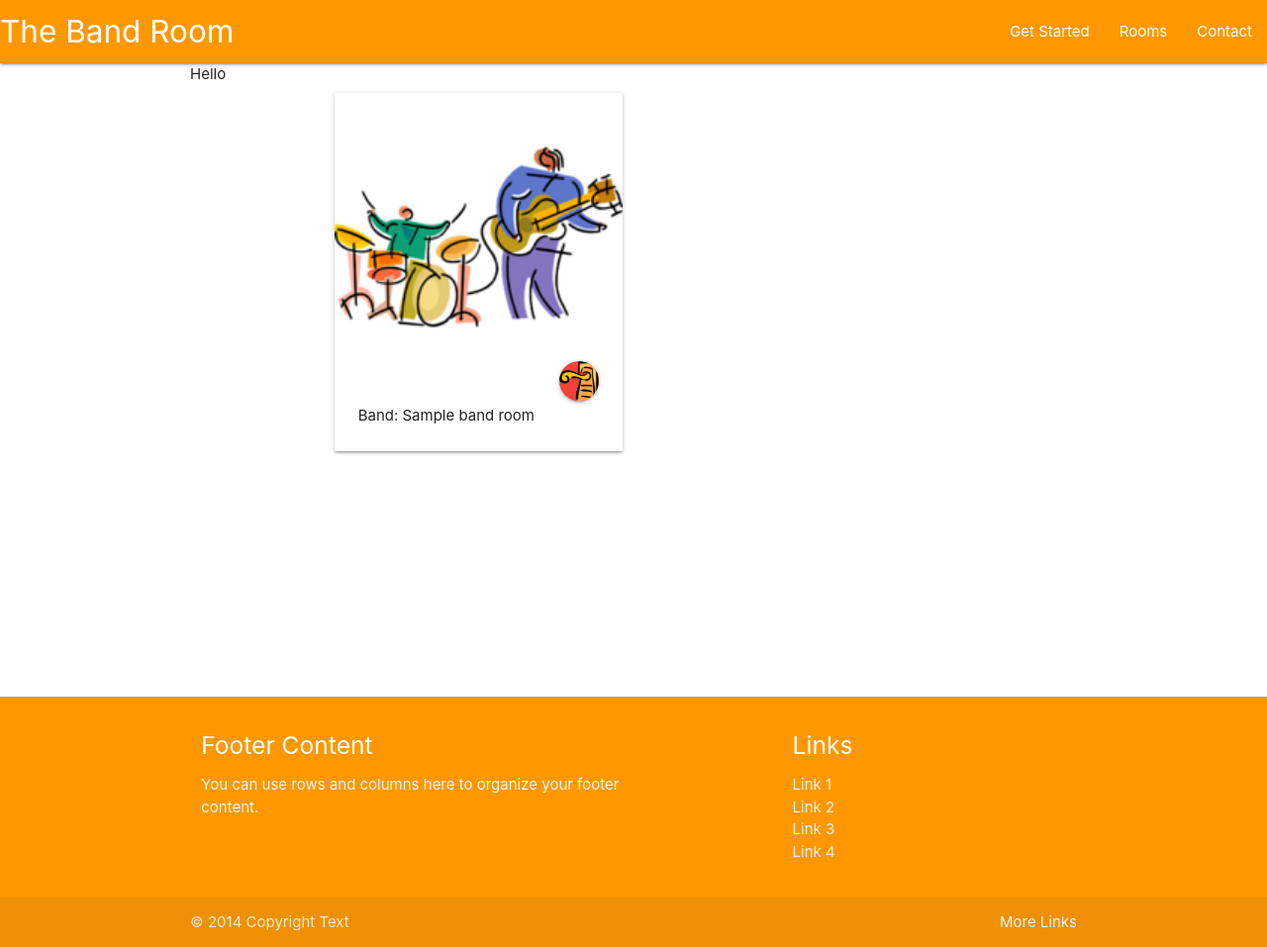
After one commit to Jays-T/the-band-room, a Flask app: page /browse_rooms in a window 1280 px wide. The commit adds this page. Shown: the whole page at 99% size. Run offline with Flask 2, Linux system fonts and the light colour scheme; a database or web service that is not in the repository returns one stand-in record (values such as "Sample title"); some libraries are stand-ins or nearby versions.

Commit message:
added browserooms.html + initial app routing

```diff
--- a/app.py
+++ b/app.py
@@ -28,6 +28,12 @@ def get_band_rooms():
                            events=mongo.db.events.find())
 
 
+@app.route('/browse_rooms')
+def browse_rooms():
+    return render_template("browserooms.html",
+                           band_rooms=mongo.db.band_rooms.find())
+
+
 if __name__ == '__main__':
     app.run(host=os.environ.get('IP'),
             port=int(os.environ.get('PORT')),
--- a/templates/base.html
+++ b/templates/base.html
@@ -30,11 +30,11 @@
     <header>
       <nav>
         <div class="nav-wrapper orange">
-          <a href="#" class="brand-logo">Logo</a>
+          <a href="#" class="brand-logo">The Band Room</a>
           <ul id="nav-mobile" class="right hide-on-med-and-down">
-            <li><a href="sass.html">Sass</a></li>
-            <li><a href="badges.html">Components</a></li>
-            <li><a href="collapsible.html">JavaScript</a></li>
+            <li><a href="#">Get Started</a></li>
+            <li><a href="#">Rooms</a></li>
+            <li><a href="#">Contact</a></li>
           </ul>
         </div>
       </nav>
--- /dev/null
+++ b/templates/browserooms.html
@@ -0,0 +1,29 @@
+{% extends 'base.html' %} {% block content %} Hello
+<div class="container">
+
+  <div class="row">
+    {% for room in band_rooms %}
+    <div class="col s4 m6">
+      <div class="card">
+        <div class="card-image">
+          <img
+            src="{{url_for('static', filename='assets/images/rock-musicians-192x192.png')}}"
+          />
+          <span class="card-title">{{room.owner_name}}</span>
+          <a class="btn-floating halfway-fab waves-effect waves-light red"
+            ><img
+              src="{{url_for('static', filename='assets/images/door-handle-right-side-70x90.png')}}"
+          /></a>
+        </div>
+        <div class="card-content">
+          <p>
+            Band: {{room.band_name}}
+          </p>
+        </div>
+      </div>
+    </div>
+    {% endfor %}
+  </div>
+</div>
+
+{% endblock %}
```
Also changed, not shown: static/assets/images/band-room-door.png (added), static/assets/images/door-handle-left-side-70x90.png (added), static/assets/images/door-handle-right-side-70x90.png (added).
